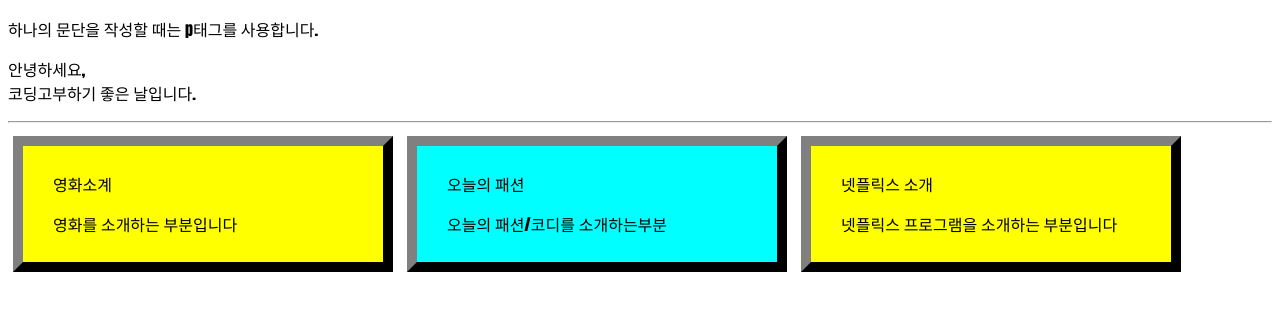
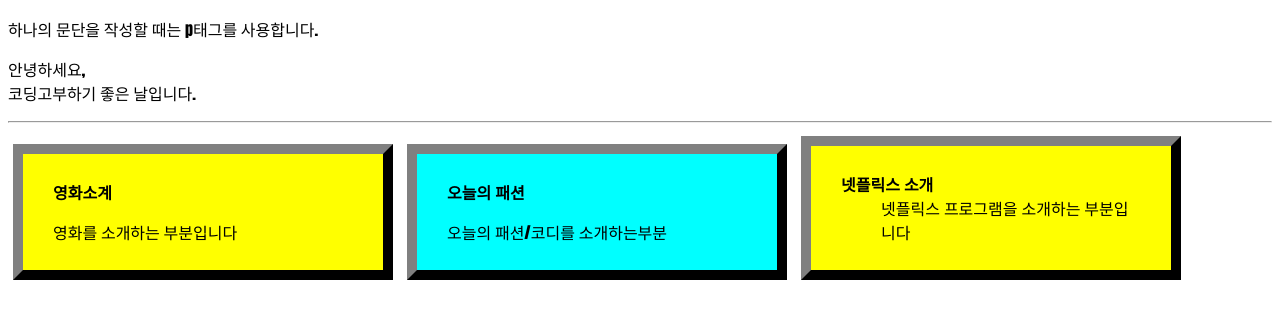
Before and after one commit to dpk990505/WebStudy, a plain HTML site: page index.html in a window 1280 px wide. Shown: the part 127-446 px from the top of the page. Drawn offline with Linux system fonts and the light colour scheme.

Commit message:
dt dl 추가

```diff
--- a/index.html
+++ b/index.html
@@ -5,6 +5,9 @@
     <meta name="viewport" content="width=device-width, initial-scale=1.0">
     <title>웹 스터디 ::: </title>
     <style>
+        dt{
+            font-weight: bold;
+        }
         div{
             display: inline-block;
             border-top: solid 10px gray;
@@ -37,17 +40,23 @@
     </p>
     <hr>
     <div class="contents">
-        <p>영화소계</p>
-        <p>영화를 소개하는 부분입니다</p>
+        <dl>
+            <dt>영화소계</dt>
+            <p>영화를 소개하는 부분입니다</p>
+        </dl>
     </div>
     <div id="ootd">
-        <p>오늘의 패션</p>
-        <p>오늘의 패션/코디를 소개하는부분</p>
+        <dl>
+            <dt>오늘의 패션</dt>
+            <p>오늘의 패션/코디를 소개하는부분</p>
+        </dl>
     </div>
 
     <div class="contents">
-        <p>넷플릭스 소개</p>
-        <p>넷플릭스 프로그램을 소개하는 부분입니다</p>
+        <dl>
+            <dt>넷플릭스 소개</dt>
+            <dd>넷플릭스 프로그램을 소개하는 부분입니다</dd>
+        </dl>
     </div>
 </body>
 </html>
```
